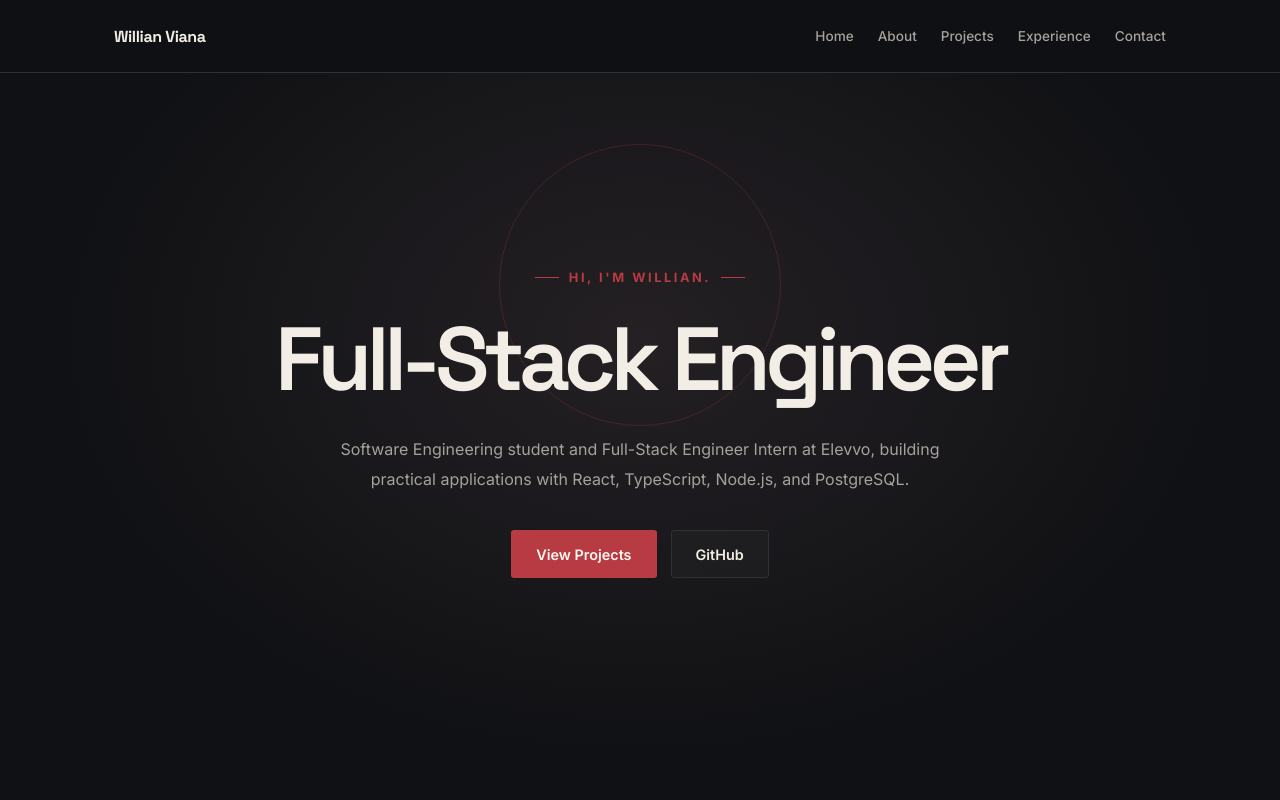
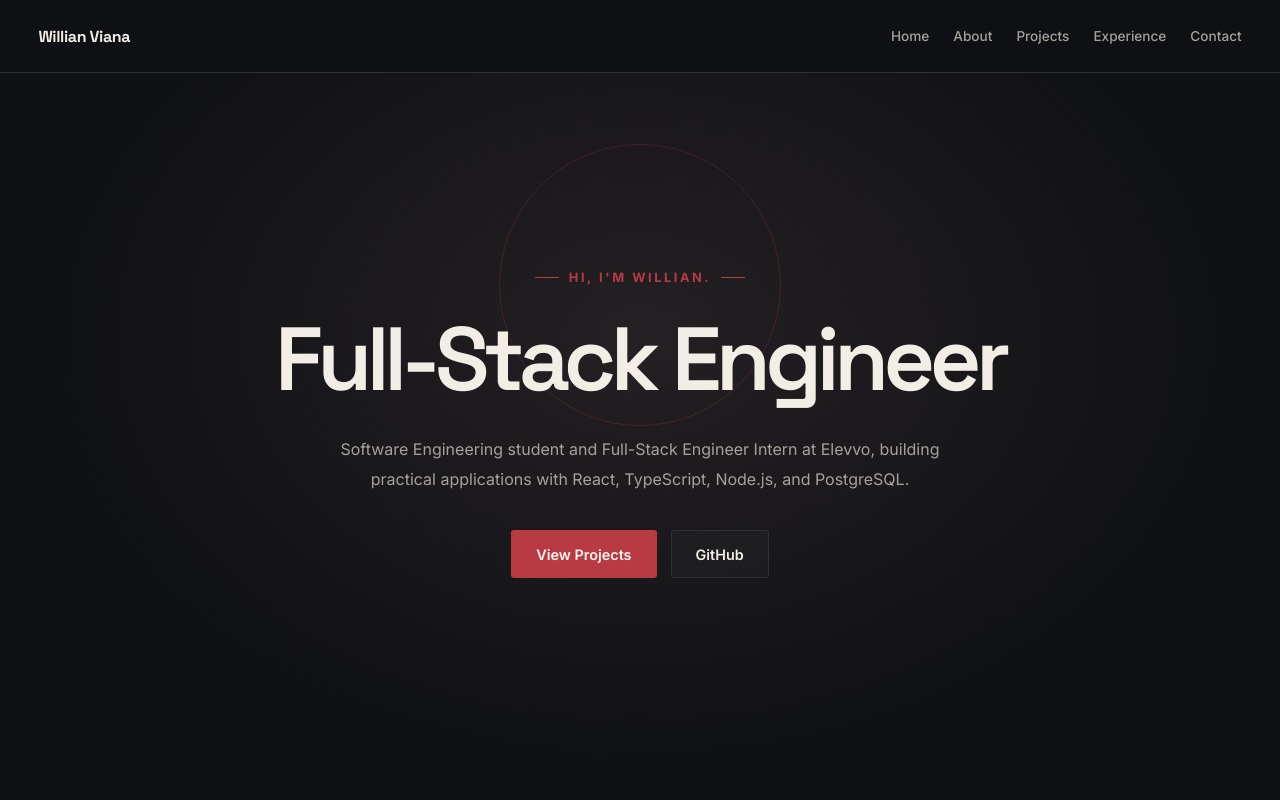
Before and after one commit to willvviana/my-portfolio, a React (Vite) app in the folder frontend/: page / in a window 1280 px wide. Shown: the top 800 px of the page. Built offline with nearby package versions, Linux system fonts and the light colour scheme; the HTML template or start-up script is replaced by a standard one.

Commit message:
Expand navbar layout for wide screens

```diff
--- a/frontend/src/components/Header.css
+++ b/frontend/src/components/Header.css
@@ -1,41 +1,56 @@
-
+/* Fixed header spanning the full width of the viewport. */
 .header {
   position: fixed;
   top: 0;
   left: 0;
   z-index: 1000;
+
   width: 100%;
+
+  /* Subtle divider and translucent background keep the header
+     visually separate while allowing content to scroll beneath it. */
   border-bottom: 1px solid var(--color-border);
   background: rgb(16 17 20 / 92%);
   backdrop-filter: blur(12px);
 }
 
+/* Main navigation layout.
+   Removed max-width: 1100px so the content can use the full screen width.
+   Responsive horizontal padding keeps content away from the screen edges. */
 .nav {
   display: flex;
   align-items: center;
   justify-content: space-between;
   gap: 24px;
-  max-width: 1100px;
+
+  width: 100%;
   min-height: 72px;
-  margin: 0 auto;
-  padding: 12px 24px;
+  margin: 0;
+
+  /* Scales padding with viewport width while keeping reasonable limits. */
+  padding: 12px clamp(24px, 3vw, 80px);
 }
 
+/* Brand name on the left side of the navigation. */
 .nav-logo {
   flex-shrink: 0;
+
   color: var(--color-text);
   font-family: var(--font-heading);
   font-size: 1rem;
   font-weight: 700;
   letter-spacing: -0.025em;
   text-decoration: none;
+
   transition: color 180ms ease;
 }
 
+/* Accent color on hover provides visual feedback. */
 .nav-logo:hover {
   color: var(--color-accent);
 }
 
+/* Navigation links occupy the right side and wrap if necessary. */
 .nav-links {
   display: flex;
   align-items: center;
@@ -44,29 +59,37 @@
   gap: 8px 24px;
 }
 
+/* Individual navigation links. */
 .nav-links a {
   position: relative;
+
   padding: 8px 0;
   color: var(--color-muted);
   font-size: 0.85rem;
   font-weight: 500;
   text-decoration: none;
+
   transition: color 180ms ease;
 }
 
+/* Small underline that animates in when a link is hovered. */
 .nav-links a::after {
   position: absolute;
   right: 0;
   bottom: 2px;
   left: 0;
+
   height: 1px;
   background: var(--color-accent);
   content: "";
+
   transform: scaleX(0);
   transform-origin: right;
+
   transition: transform 180ms ease;
 }
 
+/* Hover states for desktop navigation. */
 .nav-links a:hover {
   color: var(--color-text);
 }
@@ -76,17 +99,22 @@
   transform-origin: left;
 }
 
+/* Visible keyboard focus improves accessibility. */
 .nav-logo:focus-visible,
 .nav-links a:focus-visible {
   outline: 2px solid var(--color-accent);
   outline-offset: 4px;
 }
 
+/* Tablet and mobile layout.
+   Stack the brand and navigation when horizontal space becomes limited. */
 @media (max-width: 700px) {
   .nav {
     flex-direction: column;
     justify-content: center;
     gap: 10px;
+
+    min-height: auto;
     padding: 14px 20px;
   }
 
@@ -100,12 +128,14 @@
   }
 }
 
+/* Tighten spacing on very narrow screens. */
 @media (max-width: 380px) {
   .nav-links {
     gap: 2px 12px;
   }
 }
 
+/* Respect users who prefer reduced motion. */
 @media (prefers-reduced-motion: reduce) {
   .nav-logo,
   .nav-links a,
```
